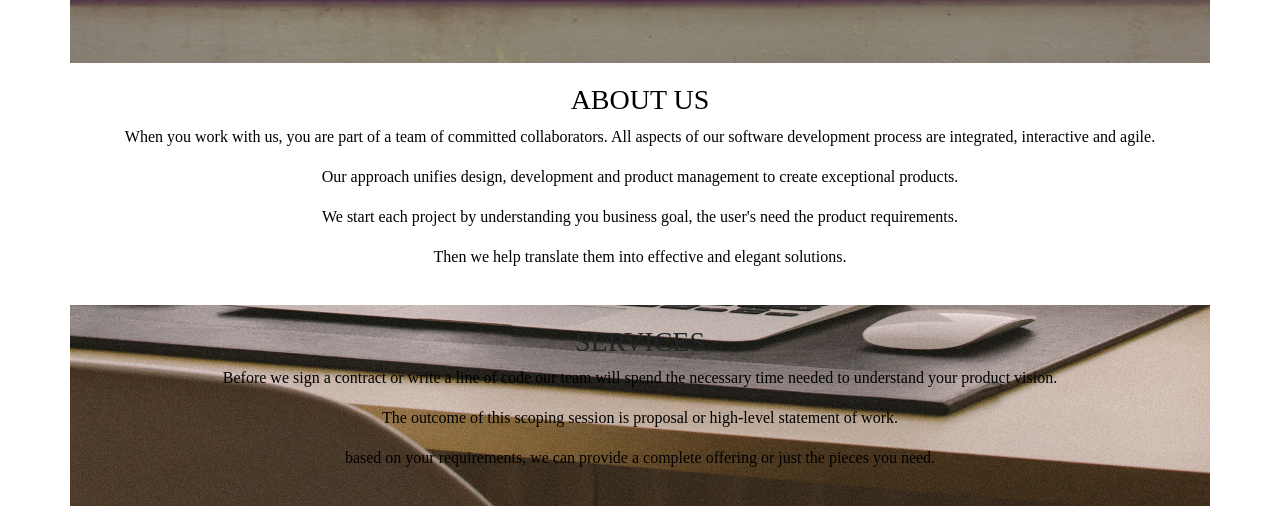
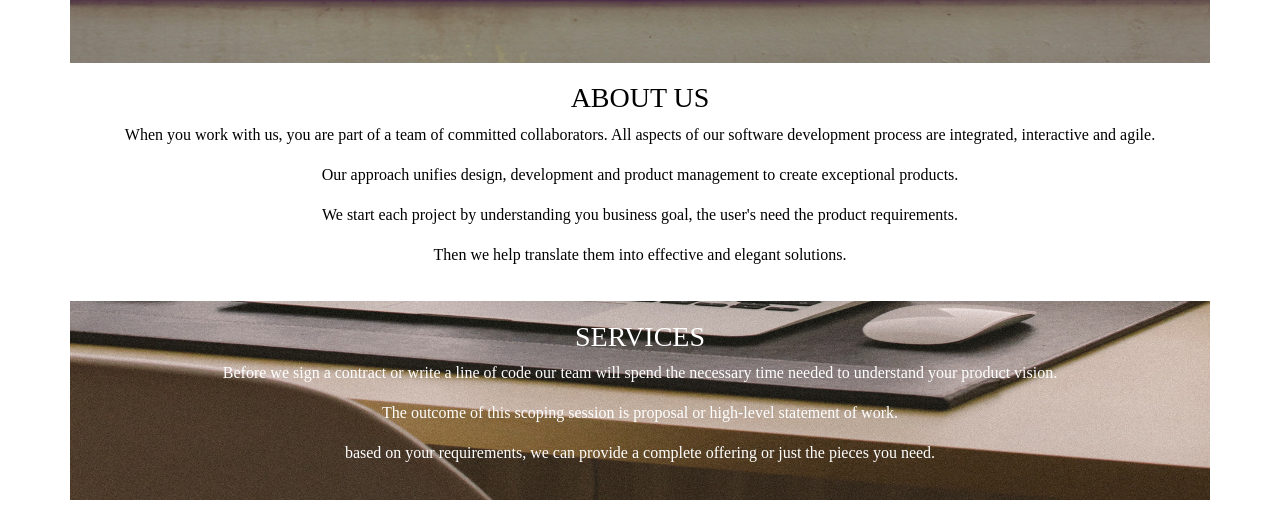
Before and after one commit to Moses-254-Mugo/Delani-Studio, a plain HTML site: page index.html in a window 1280 px wide. Shown: the part 553-1059 px from the top of the page. Drawn offline with nearby package versions, Linux system fonts and the light colour scheme.

Commit message:
Add style to services section

```diff
--- a/assets/css/style.css
+++ b/assets/css/style.css
@@ -30,7 +30,7 @@ body{
     justify-content: center;
     text-align: center;
     align-items: center;
-    padding: 20px;
+    padding: 18px;
 }
 .about_us, h2, p{
     color: #000;
@@ -44,6 +44,9 @@ body{
     justify-content: center;
     align-items: center;
     text-align: center;
-    padding: 20px;
+    padding: 19px;
 
 }
+#services h3, .p{
+    color: #fff;
+}
```
